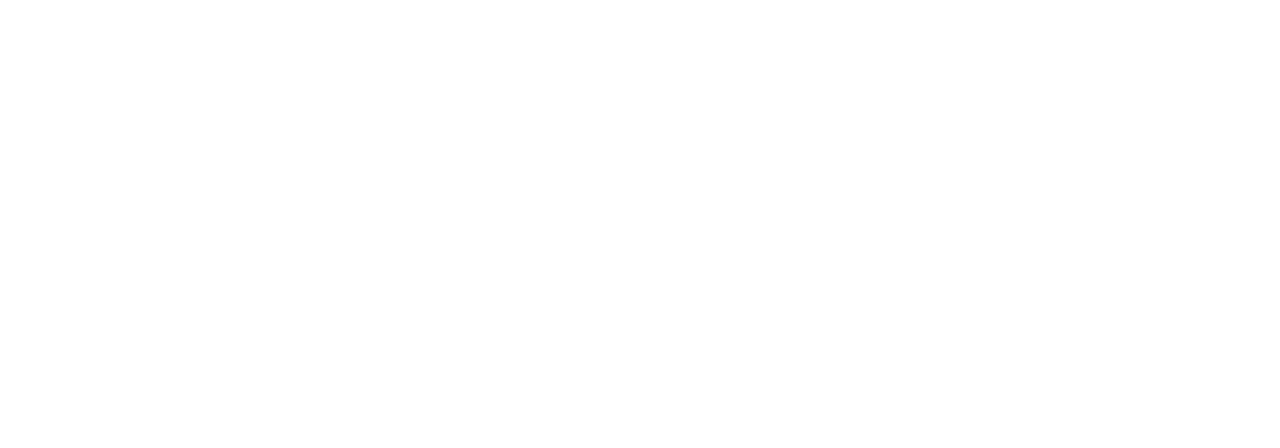
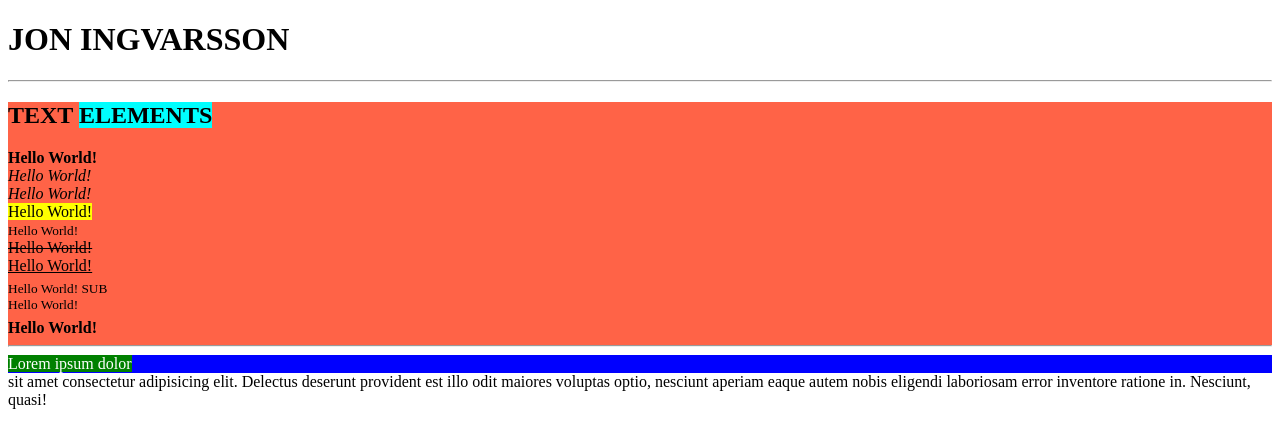
Before and after one commit to jonNTV/timi2html, a plain HTML site: page index.html in a window 1280 px wide. Drawn offline with Linux system fonts and the light colour scheme.

Commit message:
Basic text elements

```diff
--- a/index.html
+++ b/index.html
@@ -1,11 +1,42 @@
 <!DOCTYPE html>
-<html lang="en">
-<head>
-    <meta charset="UTF-8">
-    <meta name="viewport" content="width=device-width, initial-scale=1.0">
-    <title>Document</title>
-</head>
-<body>
+<html>
 
-</body>
+    <head>
+        <title>Timi 2 html</title>
+    </head>
+
+    <body>
+        <h1>JON INGVARSSON</h1>
+
+          <!-- Text elements -->
+
+          <hr>
+
+        <div style="background-color: tomato;">
+
+        <h2>TEXT <span style="background-color: aqua;">ELEMENTS</span></h2>
+        <b>Hello World!</b><br>
+        <i>Hello World!</i><br>
+        <em>Hello World!</em><br>
+        <mark>Hello World!</mark><br>
+        <small>Hello World!</small><br>
+        <del>Hello World!</del><br>
+        <ins>Hello World!</ins><br>
+        <sub>Hello World! SUB</sub><br>
+        <sup>Hello World!</sup><br>
+        <strong>Hello World!</strong>
+        <hr>
+
+        </div>
+        <div style="background-color: blue; color: white;">
+        <span style="background-color: green;"> Lorem ipsum dolor</div> sit amet consectetur adipisicing elit. Delectus deserunt provident est illo odit maiores voluptas optio, nesciunt aperiam eaque autem nobis eligendi laboriosam error inventore ratione in. Nesciunt, quasi!</span>
+
+        <span>
+
+        </span>
+
+
+
+    </body>
+
 </html>
```
